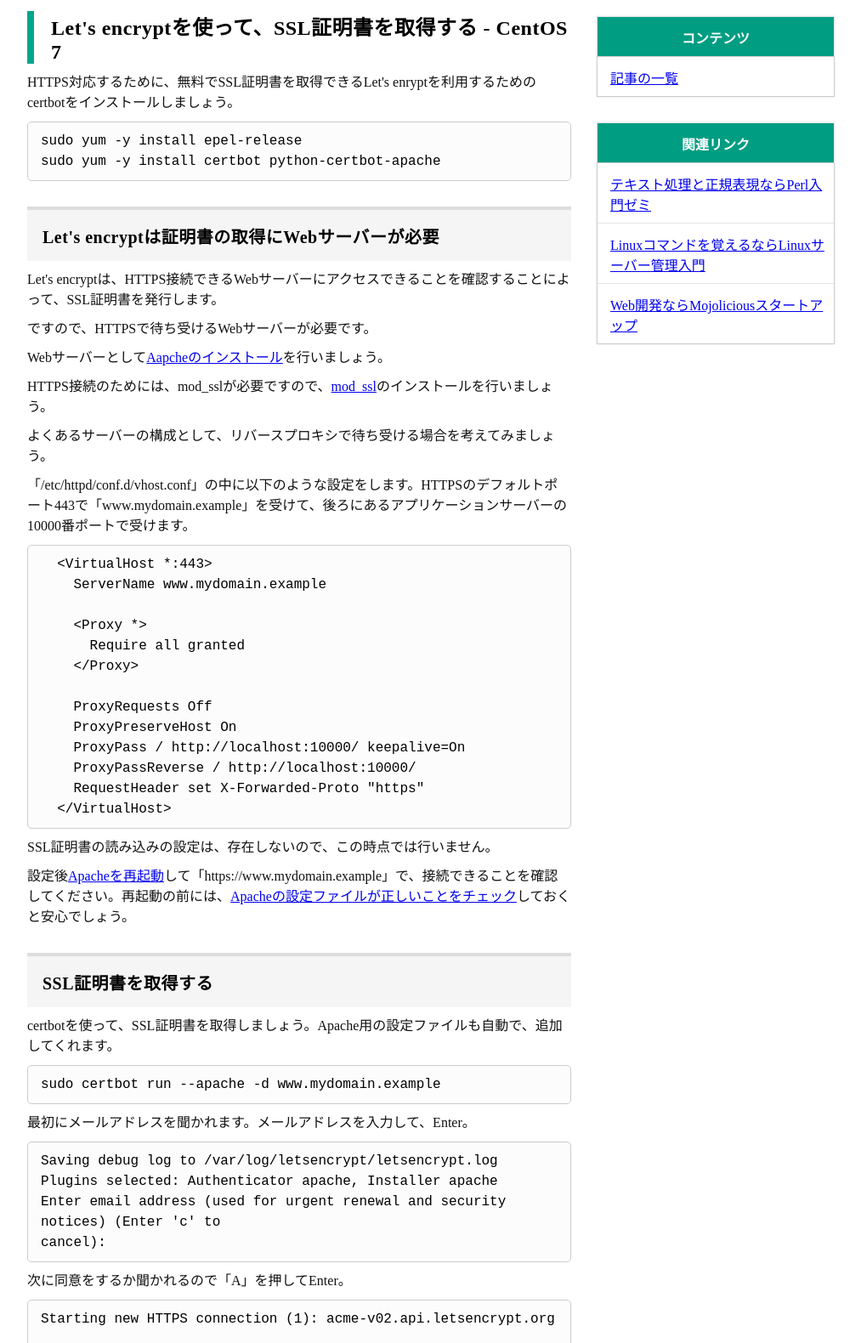
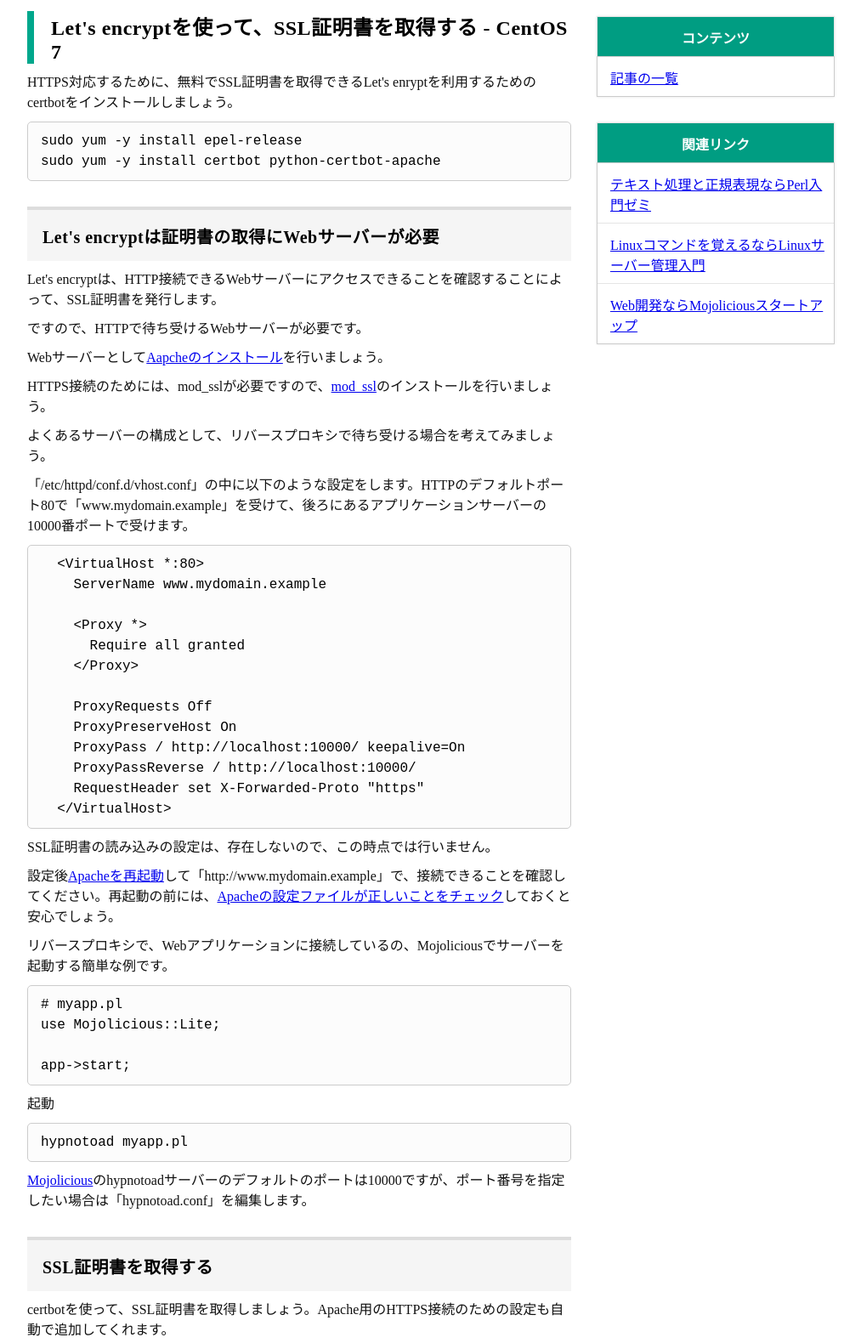
Before and after one commit to yuki-kimoto/perlzemicentos-public, a plain HTML site: page blog/20200117182708.html in a window 1280 px wide. Shown: the part 91-1671 px from the top of the page at 85% size, without its empty margins (133-1146 px from the left). Drawn offline with Linux system fonts and the light colour scheme.

Commit message:
再構築

```diff
--- a/blog/20200117182708.html
+++ b/blog/20200117182708.html
@@ -39,10 +39,10 @@ sudo yum -y install certbot python-certbot-apache
 </pre>
 <h3>Let's encryptは証明書の取得にWebサーバーが必要</h3>
 <p>
-  Let's encryptは、HTTPS接続できるWebサーバーにアクセスできることを確認することによって、SSL証明書を発行します。
+  Let's encryptは、HTTP接続できるWebサーバーにアクセスできることを確認することによって、SSL証明書を発行します。
 </p>
 <p>
-  ですので、HTTPSで待ち受けるWebサーバーが必要です。
+  ですので、HTTPで待ち受けるWebサーバーが必要です。
 </p>
 <p>
   Webサーバーとして<a href="/blog/20200115175810.html">Aapcheのインストール</a>を行いましょう。
@@ -54,10 +54,10 @@ sudo yum -y install certbot python-certbot-apache
   よくあるサーバーの構成として、リバースプロキシで待ち受ける場合を考えてみましょう。
 </p>
 <p>
-  「/etc/httpd/conf.d/vhost.conf」の中に以下のような設定をします。HTTPSのデフォルトポート443で「www.mydomain.example」を受けて、後ろにあるアプリケーションサーバーの10000番ポートで受けます。
+  「/etc/httpd/conf.d/vhost.conf」の中に以下のような設定をします。HTTPのデフォルトポート80で「www.mydomain.example」を受けて、後ろにあるアプリケーションサーバーの10000番ポートで受けます。
 </p>
 <pre>
-  &lt;VirtualHost *:443&gt;
+  &lt;VirtualHost *:80&gt;
     ServerName www.mydomain.example
 
     &lt;Proxy *&gt;
@@ -75,11 +75,29 @@ sudo yum -y install certbot python-certbot-apache
   SSL証明書の読み込みの設定は、存在しないので、この時点では行いません。
 </p>
 <p>
-  設定後<a href="/blog/20200115175810.html">Apacheを再起動</a>して「https://www.mydomain.example」で、接続できることを確認してください。再起動の前には、<a href="/blog/20200114175810.html">Apacheの設定ファイルが正しいことをチェック</a>しておくと安心でしょう。
+  設定後<a href="/blog/20200115175810.html">Apacheを再起動</a>して「http://www.mydomain.example」で、接続できることを確認してください。再起動の前には、<a href="/blog/20200114175810.html">Apacheの設定ファイルが正しいことをチェック</a>しておくと安心でしょう。
+</p>
+<p>
+  リバースプロキシで、Webアプリケーションに接続しているの、Mojoliciousでサーバーを起動する簡単な例です。
+</p>
+<pre>
+# myapp.pl
+use Mojolicious::Lite;
+
+app-&gt;start;
+</pre>
+<p>
+  起動
+</p>
+<pre>
+hypnotoad myapp.pl
+</pre>
+<p>
+  <a href="https://web.perlzemi.com/">Mojolicious</a>のhypnotoadサーバーのデフォルトのポートは10000ですが、ポート番号を指定したい場合は「hypnotoad.conf」を編集します。
 </p>
 <h3>SSL証明書を取得する</h3>
 <p>
-  certbotを使って、SSL証明書を取得しましょう。Apache用の設定ファイルも自動で、追加してくれます。
+  certbotを使って、SSL証明書を取得しましょう。Apache用のHTTPS接続のための設定も自動で追加してくれます。
 </p>
 <pre>
 sudo certbot run --apache -d www.mydomain.example
@@ -120,7 +138,7 @@ encrypting the web, EFF news, campaigns, and ways to support digital freedom.
 (Y)es/(N)o:
 </pre>
 <p>
-  HTTPをHTTPSにリダイレクトするか聞かれるので、「1」か「2」の好きな方を選んでEnter。
+  HTTPをHTTPSにリダイレクトするか聞かれるので、「1」のリダイレクトを選びましょう。
 </p>
 <pre>
 Please choose whether or not to redirect HTTP traffic to HTTPS, removing HTTP access.
```
